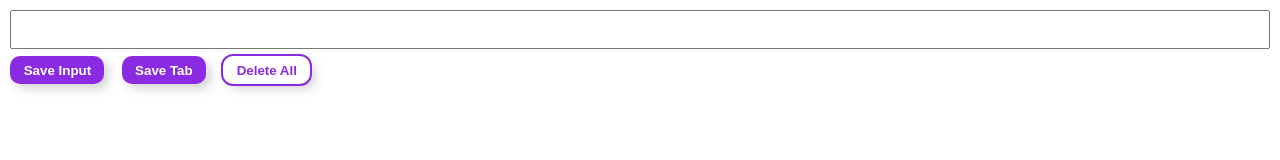
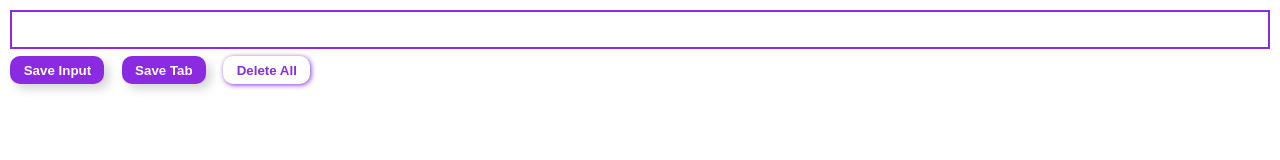
Before and after one commit to kunal-arya/Lead-tracker-extension, a plain HTML site: page index.html in a window 1280 px wide. In both pictures the pointer is over the button "Delete All". Drawn offline with Linux system fonts and the light colour scheme.

Commit message:
style: button style updated

```diff
--- a/style.css
+++ b/style.css
@@ -9,6 +9,7 @@ input {
     margin-bottom: 0.5em;
     width: 100%;
     padding: 10px;
+    border: 2px solid blueviolet;
     box-sizing: border-box;
 
 }
@@ -39,6 +40,6 @@ input {
 }
 
 .btn-secondary:hover {
-    outline: 2px solid blueviolet;
     color: blueviolet;
+    box-shadow: 1px 1px 5px blueviolet;
 }
```
